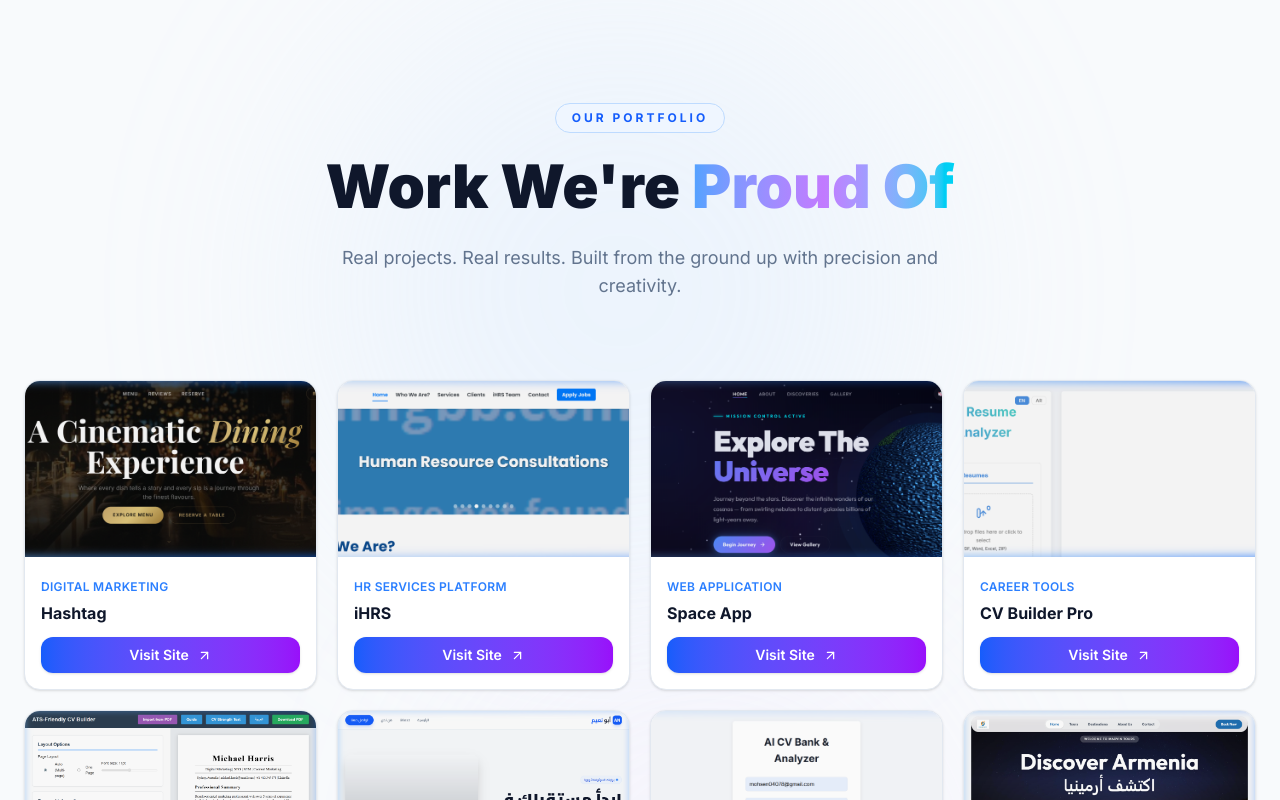
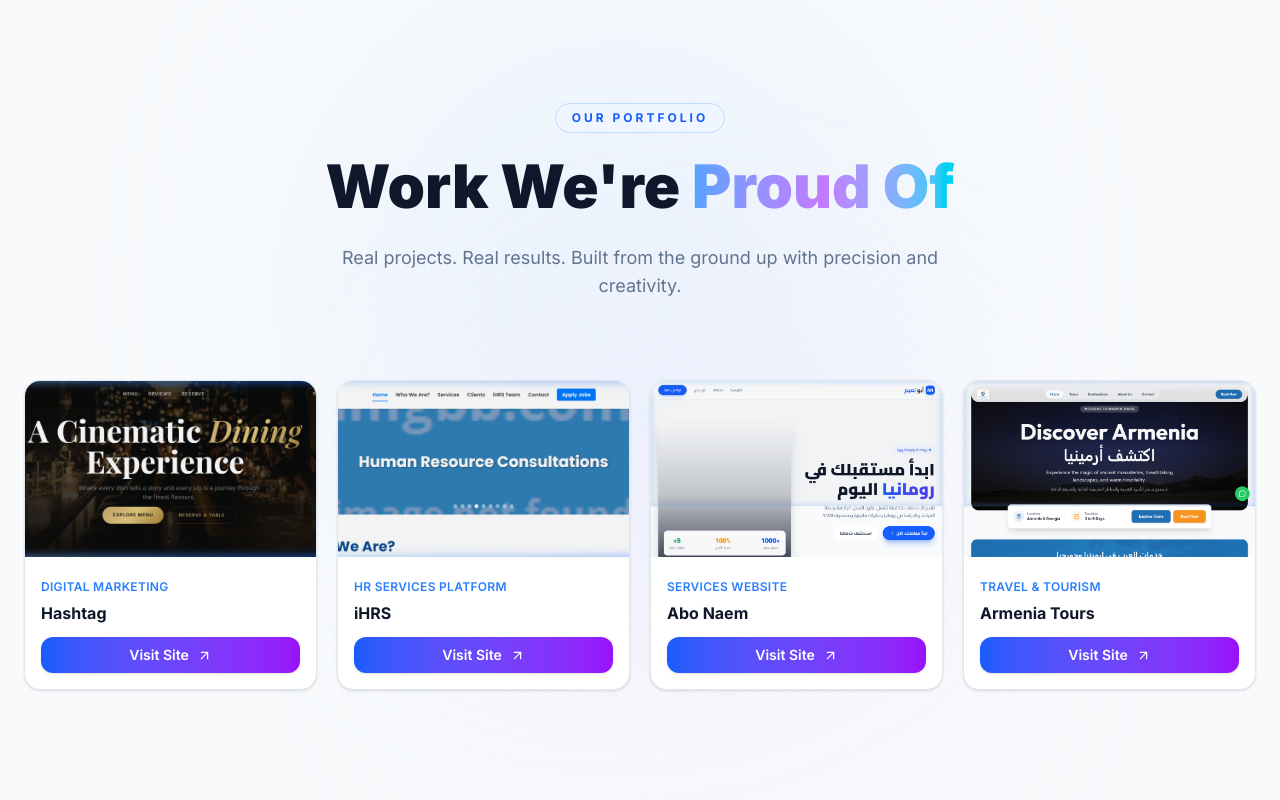
Before and after one commit to fahmymohsen777-cmd/orvian-agency, a React (Vite) app: page / in a window 1280 px wide. Shown: the part 2000-2800 px from the top of the page. Built offline with nearby package versions, Linux system fonts and the light colour scheme.

Commit message:
update: src/components/OurWork.jsx

```diff
--- a/src/components/OurWork.jsx
+++ b/src/components/OurWork.jsx
@@ -6,49 +6,25 @@ import { ExternalLink, ArrowUpRight } from 'lucide-react'
 const projects = [
   {
     name: 'Hashtag',
-    tag: 'Digital Marketing',
+    tagKey: 'marketing',
     url: 'https://www.hashtag-eg.net/',
     img: '/portfolio/hashtag.png',
   },
   {
     name: 'iHRS',
-    tag: 'HR Services Platform',
+    tagKey: 'hr',
     url: 'http://ihrs-eg.com/',
     img: '/portfolio/ihrs.png',
   },
   {
-    name: 'Space App',
-    tag: 'Web Application',
-    url: 'https://space-iota-amber.vercel.app/',
-    img: '/portfolio/space.png',
-  },
-  {
-    name: 'CV Builder Pro',
-    tag: 'Career Tools',
-    url: 'https://cv2-github-io-7v57.vercel.app/',
-    img: '/portfolio/cv2.png',
-  },
-  {
-    name: 'CV Build',
-    tag: 'Resume Platform',
-    url: 'https://cv-bulid.vercel.app/',
-    img: '/portfolio/cvbuild.png',
-  },
-  {
     name: 'Abo Naem',
-    tag: 'Services Website',
+    tagKey: 'services',
     url: 'http://abo-naem.vercel.app/',
     img: '/portfolio/abonautm.png',
   },
   {
-    name: 'CV Bank',
-    tag: 'AI-Powered Recruitment',
-    url: 'https://cvbankf.vercel.app/',
-    img: '/portfolio/cvbank.png',
-  },
-  {
     name: 'Armenia Tours',
-    tag: 'Travel & Tourism',
+    tagKey: 'tourism',
     url: 'https://armenia-three.vercel.app/',
     img: '/portfolio/armenia.png',
   },
@@ -89,16 +65,16 @@ export default function OurWork() {
           transition={{ duration: 0.7 }}
         >
           <span className={`inline-block text-xs font-bold tracking-[0.25em] uppercase mb-4 px-4 py-1.5 rounded-full ${isDark ? 'text-blue-400 bg-blue-500/10 border border-blue-500/20' : 'text-blue-600 bg-blue-50 border border-blue-200'}`}>
-            Our Portfolio
+            {t.work.badge}
           </span>
           <h2 className={`text-4xl md:text-5xl lg:text-6xl font-black mb-5 leading-tight ${isDark ? 'text-white' : 'text-slate-900'}`}>
-            Work We're{' '}
+            {t.work.title1}{' '}
             <span className="bg-gradient-to-r from-blue-400 via-purple-400 to-cyan-400 bg-clip-text text-transparent">
-              Proud Of
+              {t.work.title2}
             </span>
           </h2>
           <p className={`text-lg max-w-2xl mx-auto ${isDark ? 'text-slate-400' : 'text-slate-500'}`}>
-            Real projects. Real results. Built from the ground up with precision and creativity.
+            {t.work.sub}
           </p>
         </motion.div>
 
@@ -148,7 +124,7 @@ export default function OurWork() {
                 {/* Card Body */}
                 <div className="p-4">
                   <span className={`text-xs font-semibold tracking-wide uppercase ${isDark ? 'text-blue-400' : 'text-blue-500'}`}>
-                    {p.tag}
+                    {t.work.tags[p.tagKey]}
                   </span>
                   <h3 className={`font-bold text-base mt-1 mb-3 ${isDark ? 'text-white' : 'text-slate-900'}`}>
                     {p.name}
@@ -164,7 +140,7 @@ export default function OurWork() {
                         : 'bg-gradient-to-r from-blue-600 to-purple-600 text-white hover:from-blue-500 hover:to-purple-500 shadow-sm hover:shadow-md'
                     }`}
                   >
-                    Visit Site
+                    {t.work.visit}
                     <ArrowUpRight size={15} className="transition-transform duration-200 group-hover/btn:translate-x-0.5 group-hover/btn:-translate-y-0.5" />
                   </a>
                 </div>
```
